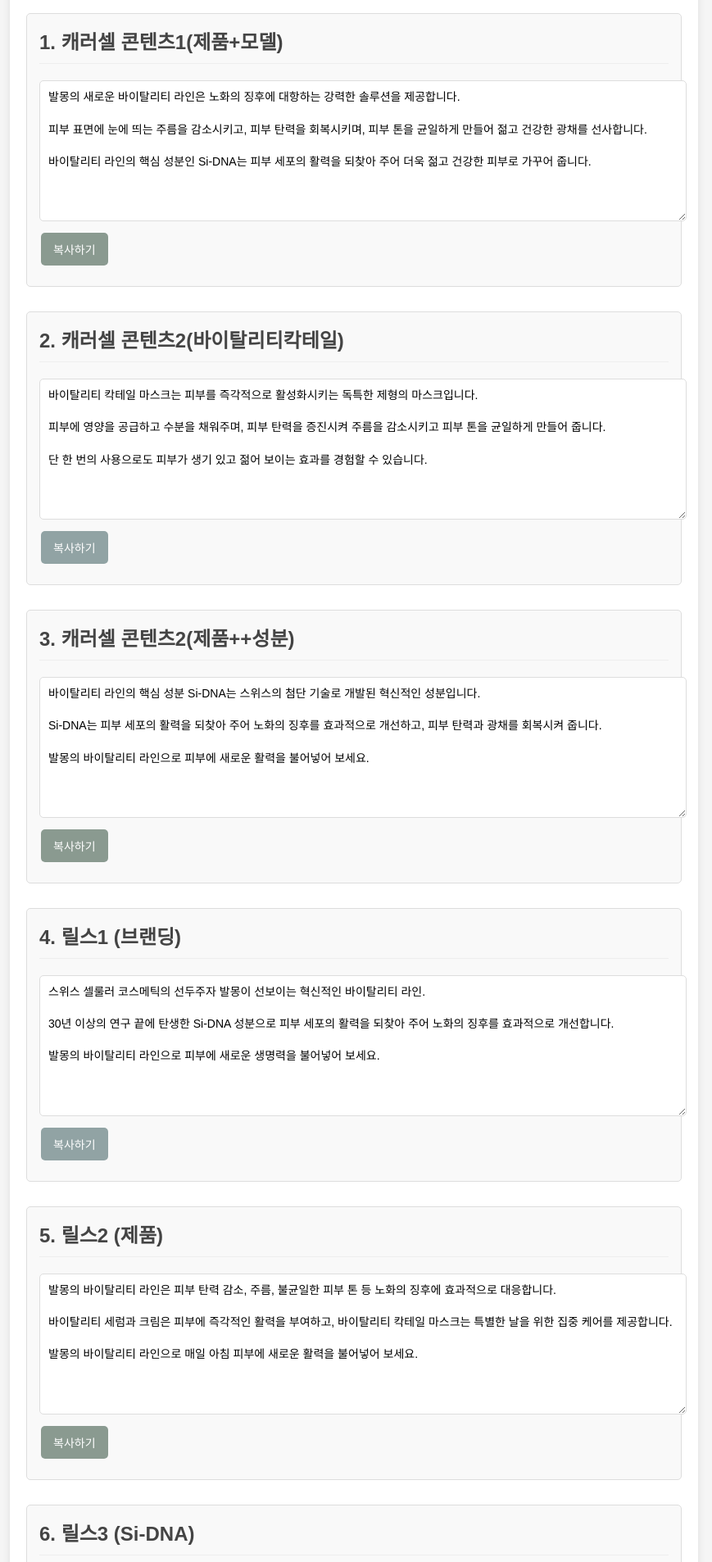
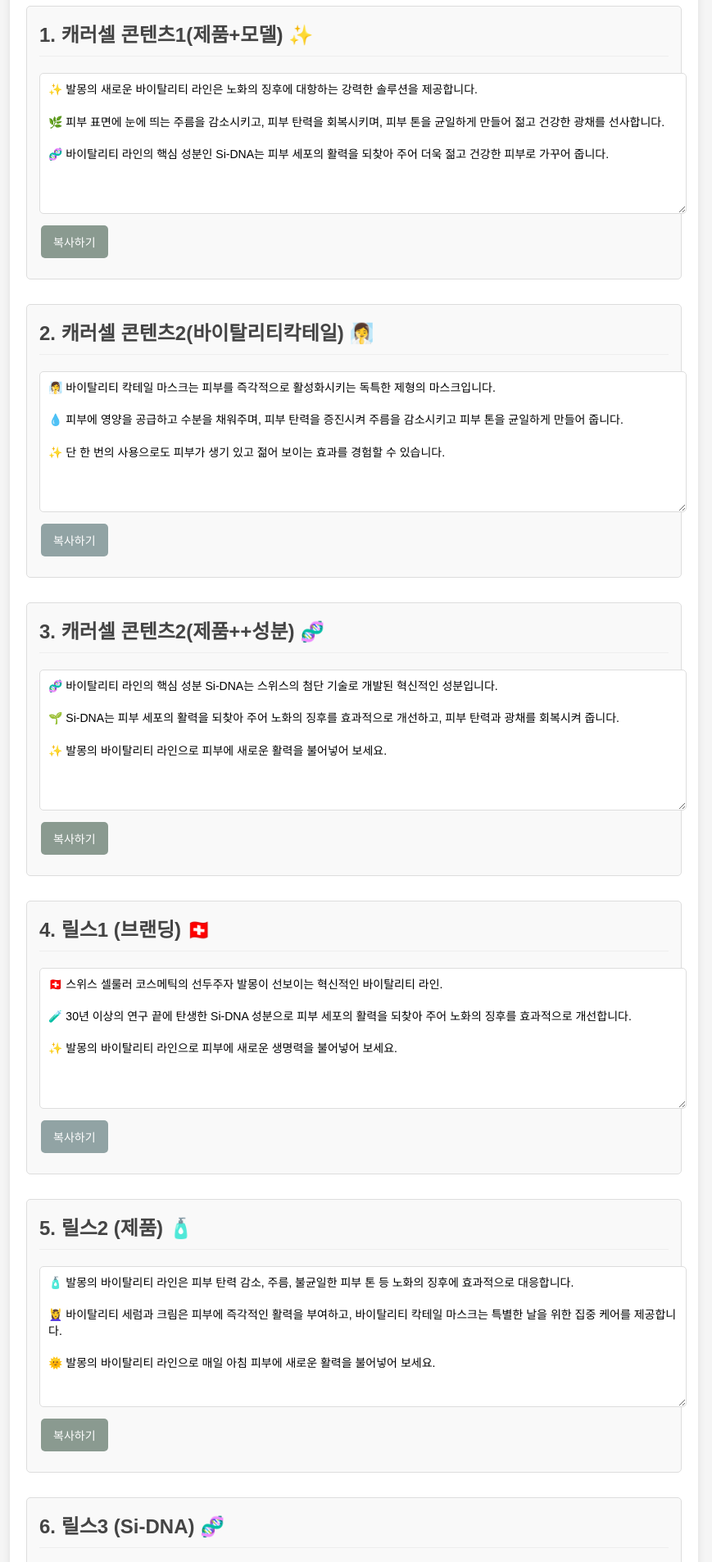
Before and after one commit to hnjungwork/valmont-insta-texts, a plain HTML site: page index.html in a window 1280 px wide. Shown: the part 121-2027 px from the top of the page at 82% size, without its empty margins (208-1077 px from the left). Drawn offline with Linux system fonts and the light colour scheme.

Commit message:
Update index.html

```diff
--- a/index.html
+++ b/index.html
@@ -3,7 +3,7 @@
 <head>
     <meta charset="UTF-8">
     <meta name="viewport" content="width=device-width, initial-scale=1.0">
-    <title>발몽 텍스트 복사 도구</title>
+    <title>Valmont Vitality Instagram Caption</title>
     <style>
         body {
             font-family: 'Arial', sans-serif;
@@ -92,83 +92,83 @@
 </head>
 <body>
     <div class="container">
-        <h1>발몽 텍스트 복사 도구</h1>
+        <h1>Valmont Vitality Instagram Caption</h1>
 
         <div class="section">
-            <h2>1. 캐러셀 콘텐츠1(제품+모델)</h2>
-            <textarea id="text1">발몽의 새로운 바이탈리티 라인은 노화의 징후에 대항하는 강력한 솔루션을 제공합니다.
+            <h2>1. 캐러셀 콘텐츠1(제품+모델) ✨</h2>
+            <textarea id="text1">✨ 발몽의 새로운 바이탈리티 라인은 노화의 징후에 대항하는 강력한 솔루션을 제공합니다.
 
-피부 표면에 눈에 띄는 주름을 감소시키고, 피부 탄력을 회복시키며, 피부 톤을 균일하게 만들어 젊고 건강한 광채를 선사합니다.
+🌿 피부 표면에 눈에 띄는 주름을 감소시키고, 피부 탄력을 회복시키며, 피부 톤을 균일하게 만들어 젊고 건강한 광채를 선사합니다.
 
-바이탈리티 라인의 핵심 성분인 Si-DNA는 피부 세포의 활력을 되찾아 주어 더욱 젊고 건강한 피부로 가꾸어 줍니다.</textarea>
+🧬 바이탈리티 라인의 핵심 성분인 Si-DNA는 피부 세포의 활력을 되찾아 주어 더욱 젊고 건강한 피부로 가꾸어 줍니다.</textarea>
             <button onclick="copyText('text1')">복사하기</button>
             <span id="status1" class="copy-status">복사됨!</span>
         </div>
 
         <div class="section">
-            <h2>2. 캐러셀 콘텐츠2(바이탈리티칵테일)</h2>
-            <textarea id="text2">바이탈리티 칵테일 마스크는 피부를 즉각적으로 활성화시키는 독특한 제형의 마스크입니다.
+            <h2>2. 캐러셀 콘텐츠2(바이탈리티칵테일) 🧖‍♀️</h2>
+            <textarea id="text2">🧖‍♀️ 바이탈리티 칵테일 마스크는 피부를 즉각적으로 활성화시키는 독특한 제형의 마스크입니다.
 
-피부에 영양을 공급하고 수분을 채워주며, 피부 탄력을 증진시켜 주름을 감소시키고 피부 톤을 균일하게 만들어 줍니다.
+💧 피부에 영양을 공급하고 수분을 채워주며, 피부 탄력을 증진시켜 주름을 감소시키고 피부 톤을 균일하게 만들어 줍니다.
 
-단 한 번의 사용으로도 피부가 생기 있고 젊어 보이는 효과를 경험할 수 있습니다.</textarea>
+✨ 단 한 번의 사용으로도 피부가 생기 있고 젊어 보이는 효과를 경험할 수 있습니다.</textarea>
             <button class="secondary-button" onclick="copyText('text2')">복사하기</button>
             <span id="status2" class="copy-status">복사됨!</span>
         </div>
 
         <div class="section">
-            <h2>3. 캐러셀 콘텐츠2(제품++성분)</h2>
-            <textarea id="text3">바이탈리티 라인의 핵심 성분 Si-DNA는 스위스의 첨단 기술로 개발된 혁신적인 성분입니다.
+            <h2>3. 캐러셀 콘텐츠2(제품++성분) 🧬</h2>
+            <textarea id="text3">🧬 바이탈리티 라인의 핵심 성분 Si-DNA는 스위스의 첨단 기술로 개발된 혁신적인 성분입니다.
 
-Si-DNA는 피부 세포의 활력을 되찾아 주어 노화의 징후를 효과적으로 개선하고, 피부 탄력과 광채를 회복시켜 줍니다.
+🌱 Si-DNA는 피부 세포의 활력을 되찾아 주어 노화의 징후를 효과적으로 개선하고, 피부 탄력과 광채를 회복시켜 줍니다.
 
-발몽의 바이탈리티 라인으로 피부에 새로운 활력을 불어넣어 보세요.</textarea>
+✨ 발몽의 바이탈리티 라인으로 피부에 새로운 활력을 불어넣어 보세요.</textarea>
             <button onclick="copyText('text3')">복사하기</button>
             <span id="status3" class="copy-status">복사됨!</span>
         </div>
 
         <div class="section">
-            <h2>4. 릴스1 (브랜딩)</h2>
-            <textarea id="text4">스위스 셀룰러 코스메틱의 선두주자 발몽이 선보이는 혁신적인 바이탈리티 라인.
+            <h2>4. 릴스1 (브랜딩) 🇨🇭</h2>
+            <textarea id="text4">🇨🇭 스위스 셀룰러 코스메틱의 선두주자 발몽이 선보이는 혁신적인 바이탈리티 라인.
 
-30년 이상의 연구 끝에 탄생한 Si-DNA 성분으로 피부 세포의 활력을 되찾아 주어 노화의 징후를 효과적으로 개선합니다.
+🧪 30년 이상의 연구 끝에 탄생한 Si-DNA 성분으로 피부 세포의 활력을 되찾아 주어 노화의 징후를 효과적으로 개선합니다.
 
-발몽의 바이탈리티 라인으로 피부에 새로운 생명력을 불어넣어 보세요.</textarea>
+✨ 발몽의 바이탈리티 라인으로 피부에 새로운 생명력을 불어넣어 보세요.</textarea>
             <button class="secondary-button" onclick="copyText('text4')">복사하기</button>
             <span id="status4" class="copy-status">복사됨!</span>
         </div>
 
         <div class="section">
-            <h2>5. 릴스2 (제품)</h2>
-            <textarea id="text5">발몽의 바이탈리티 라인은 피부 탄력 감소, 주름, 불균일한 피부 톤 등 노화의 징후에 효과적으로 대응합니다.
+            <h2>5. 릴스2 (제품) 🧴</h2>
+            <textarea id="text5">🧴 발몽의 바이탈리티 라인은 피부 탄력 감소, 주름, 불균일한 피부 톤 등 노화의 징후에 효과적으로 대응합니다.
 
-바이탈리티 세럼과 크림은 피부에 즉각적인 활력을 부여하고, 바이탈리티 칵테일 마스크는 특별한 날을 위한 집중 케어를 제공합니다.
+💆‍♀️ 바이탈리티 세럼과 크림은 피부에 즉각적인 활력을 부여하고, 바이탈리티 칵테일 마스크는 특별한 날을 위한 집중 케어를 제공합니다.
 
-발몽의 바이탈리티 라인으로 매일 아침 피부에 새로운 활력을 불어넣어 보세요.</textarea>
+🌞 발몽의 바이탈리티 라인으로 매일 아침 피부에 새로운 활력을 불어넣어 보세요.</textarea>
             <button onclick="copyText('text5')">복사하기</button>
             <span id="status5" class="copy-status">복사됨!</span>
         </div>
 
         <div class="section">
-            <h2>6. 릴스3 (Si-DNA)</h2>
-            <textarea id="text6">발몽의 바이탈리티 라인에 담긴 혁신적인 Si-DNA 성분은 피부 세포의 활력을 되찾아 줍니다.
+            <h2>6. 릴스3 (Si-DNA) 🧬</h2>
+            <textarea id="text6">🧬 발몽의 바이탈리티 라인에 담긴 혁신적인 Si-DNA 성분은 피부 세포의 활력을 되찾아 줍니다.
 
-Si-DNA는 피부 세포의 에너지 생성을 촉진하고, 세포 재생을 도와 피부 탄력과 광채를 회복시켜 줍니다.
+⚡ Si-DNA는 피부 세포의 에너지 생성을 촉진하고, 세포 재생을 도와 피부 탄력과 광채를 회복시켜 줍니다.
 
-발몽의 첨단 기술로 개발된 Si-DNA로 더욱 젊고 건강한 피부를 경험해 보세요.</textarea>
+✨ 발몽의 첨단 기술로 개발된 Si-DNA로 더욱 젊고 건강한 피부를 경험해 보세요.</textarea>
             <button class="secondary-button" onclick="copyText('text6')">복사하기</button>
             <span id="status6" class="copy-status">복사됨!</span>
         </div>
 
         <div class="section">
-            <h2>7. 캡션(선택사항)</h2>
+            <h2>7. 캡션(선택사항) #️⃣</h2>
             <textarea id="text7">#발몽 #Valmont #바이탈리티 #Vitality #활력 #안티에이징 #브이스파 #Vspa #호텔스파 #HotelSpa #valmontcosmetics #powerupyourskin #Skincare #HotelSpa</textarea>
             <button onclick="copyText('text7')">복사하기</button>
             <span id="status7" class="copy-status">복사됨!</span>
         </div>
 
         <footer>
-            <p>© 2025 발몽 텍스트 복사 도구 | 인스타그램 콘텐츠 관리용</p>
+            <p>© 2025 Valmont Vitality Instagram Caption | 인스타그램 콘텐츠 관리용</p>
         </footer>
     </div>
 
```
